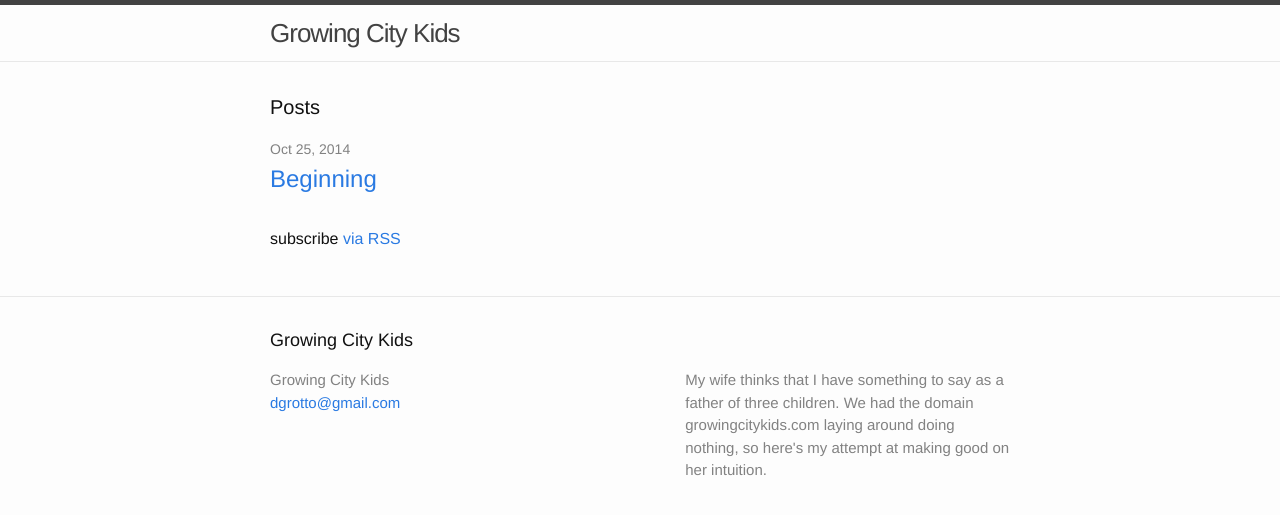
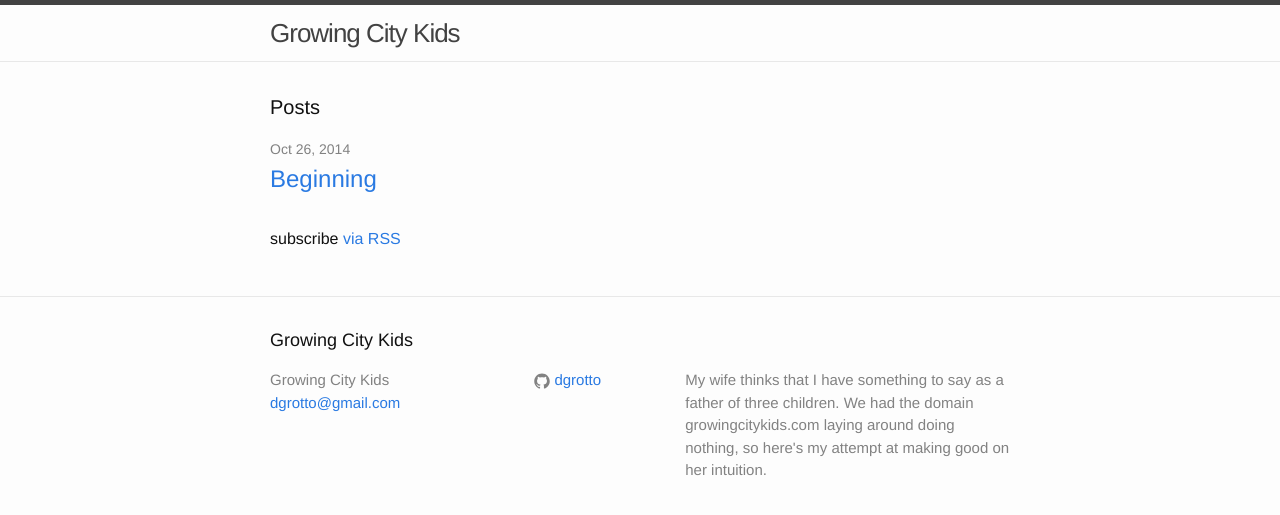
Before and after one commit to dgrotto/growingcitykids, a Jekyll site: the page built from index.html, in a window 1280 px wide. Shown: the top 515 px of the page. Built offline with Jekyll 4.4.1, drawn with Linux system fonts in a browser that asks for light colours; part of the change alters nothing that is shown.

Commit message:
date problems with posts

```diff
--- a/_config.yml
+++ b/_config.yml
@@ -6,10 +6,7 @@ description: > # this means to ignore newlines until "baseurl:"
 baseurl: "" # the subpath of your site, e.g. /blog/
 url: "http://www.growingcitykids.com" # the base hostname & protocol for your site
 # twitter_username: jekyllrb
-# github_username:  jekyll
+github_username:  dgrotto
 
 # Build settings
 markdown: kramdown
-
-# global configs
-timezone: America/Los_Angeles
```
